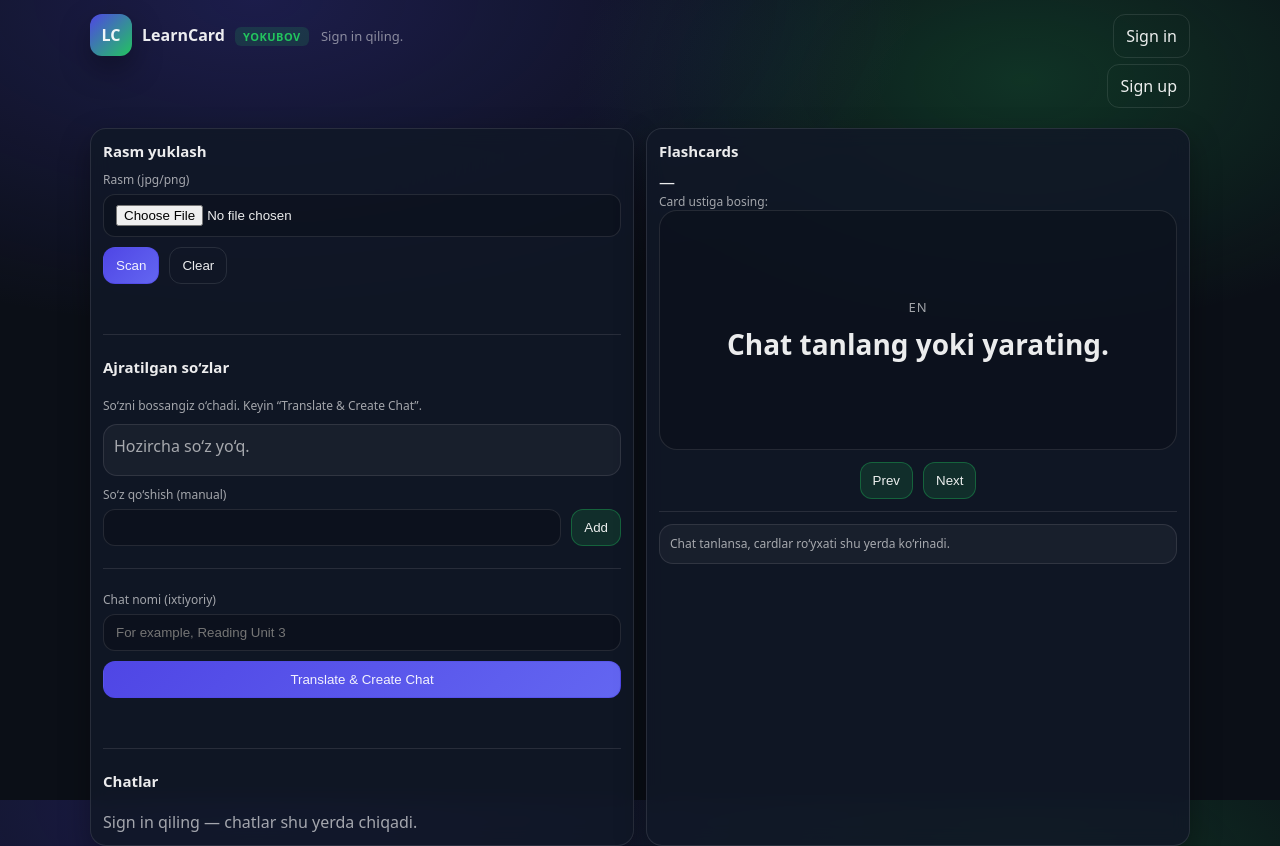
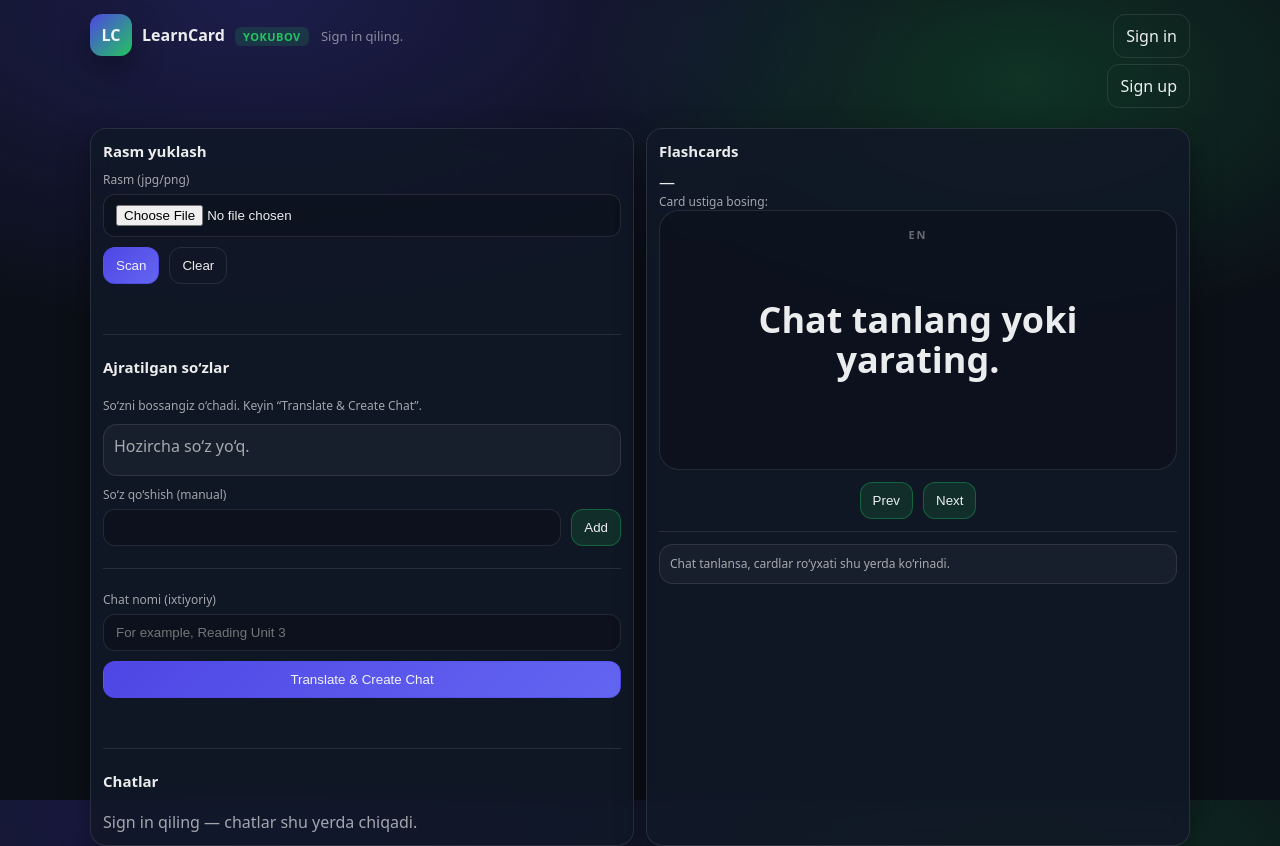
Before and after one commit to ALIyakuboff/LearnCard, a website: page index.html in a window 1280 px wide. Drawn offline with nearby package versions, Linux system fonts and the light colour scheme.

Commit message:
style: maximize card text size and move labels to top

```diff
--- a/styles.css
+++ b/styles.css
@@ -275,29 +275,36 @@ h2 {
 .card {
   border: 1px solid var(--border);
   background: rgba(0, 0, 0, 0.18);
-  border-radius: 18px;
-  padding: 24px;
-  min-height: 240px;
+  border-radius: 20px;
+  padding: 30px;
+  min-height: 260px;
   display: flex;
-  flex-direction: column;
   align-items: center;
   justify-content: center;
   text-align: center;
   margin-bottom: 12px;
   cursor: pointer;
+  position: relative;
+  /* For absolute label positioning */
 }
 
 .card-label {
-  font-size: 13px;
-  margin-bottom: 12px;
+  position: absolute;
+  top: 16px;
+  left: 50%;
+  transform: translateX(-50%);
+  font-size: 11px;
+  font-weight: 600;
   text-transform: uppercase;
-  letter-spacing: 1px;
+  letter-spacing: 2px;
+  opacity: 0.6;
 }
 
 .card-text {
-  font-size: 28px;
+  font-size: 36px;
   font-weight: 800;
-  line-height: 1.2;
+  line-height: 1.1;
+  word-break: break-word;
 }
 
 .card-back.hidden {
```
